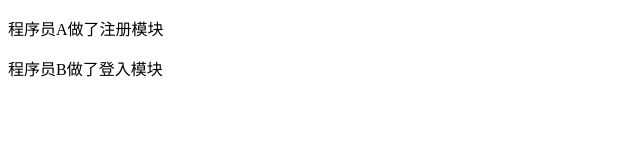
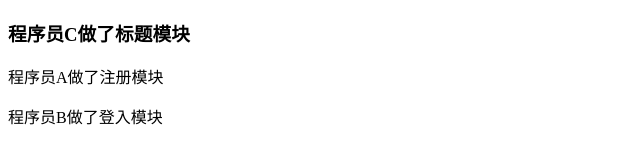
Before and after one commit to superXJg/feiCaiGeng, a plain HTML site: page index.html in a window 1280 px wide. Shown: the whole page, without its empty margins (0-640 px from the left). Drawn offline with Linux system fonts and the light colour scheme.

Commit message:
修改标题

```diff
--- a/index.html
+++ b/index.html
@@ -5,6 +5,7 @@
         <title>项目初始化</title>
     </head>
     <body>
+    <h3>程序员C做了标题模块</h3>
     <p>程序员A做了注册模块</p>
     <p>程序员B做了登入模块</p>
     </body>
```
